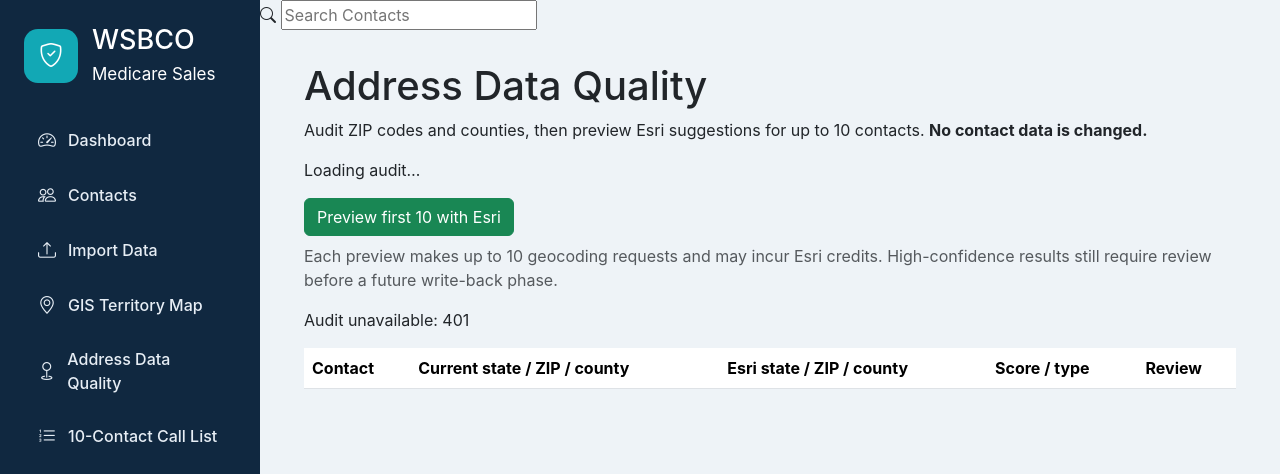
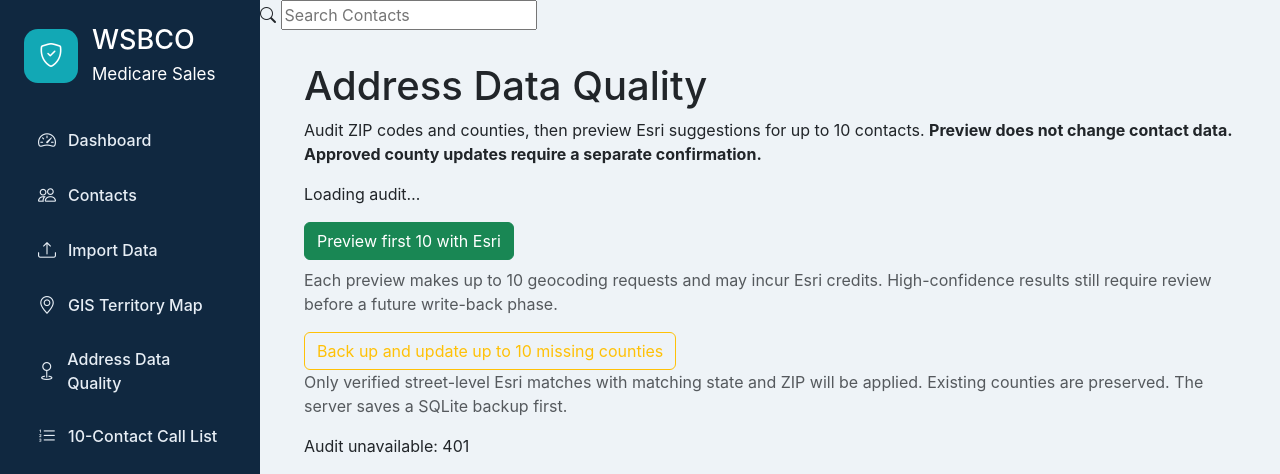
Before and after one commit to wsb091960/WSBCO-CRM, a FastAPI app: template app/templates/address_cleanup.html in a window 1280 px wide. Shown: the top 474 px of the page. Run offline with FastAPI, Linux system fonts and the light colour scheme; the template is opened without the code that fills it, so the values that code supplies are empty.

Commit message:
Add explicit confirm-to-update button and backup results

```diff
--- a/app/templates/address_cleanup.html
+++ b/app/templates/address_cleanup.html
@@ -3,11 +3,11 @@
 {% block content %}
 <section class="container-fluid">
 <h1>Address Data Quality</h1>
-<p>Audit ZIP codes and counties, then preview Esri suggestions for up to 10 contacts. <strong>No contact data is changed.</strong></p>
+<p>Audit ZIP codes and counties, then preview Esri suggestions for up to 10 contacts. <strong>Preview does not change contact data. Approved county updates require a separate confirmation.</strong></p>
 <div class="row g-3 mb-3" id="stats"><div class="col">Loading audit…</div></div>
 <button class="btn btn-success" id="preview" type="button">Preview first 10 with Esri</button>
 <p class="text-muted mt-2">Each preview makes up to 10 geocoding requests and may incur Esri credits. High-confidence results still require review before a future write-back phase.</p>
-<p id="status" role="status"></p>
+<div class="mt-3 mb-3"><button class="btn btn-outline-warning" id="apply" type="button">Back up and update up to 10 missing counties</button><p class="text-muted">Only verified street-level Esri matches with matching state and ZIP will be applied. Existing counties are preserved. The server saves a SQLite backup first.</p></div><p id="status" role="status"></p>
 <div class="table-responsive"><table class="table table-striped"><thead><tr><th>Contact</th><th>Current state / ZIP / county</th><th>Esri state / ZIP / county</th><th>Score / type</th><th>Review</th></tr></thead><tbody id="results"></tbody></table></div>
 </section>
 <script>
@@ -16,6 +16,17 @@ const status=document.getElementById('status'), results=document.getElementById(
 const audit=await fetch('/address-cleanup/audit');
 if(audit.ok){const a=await audit.json();document.getElementById('stats').textContent='Total: '+a.total+' · Missing/invalid ZIP: '+a.missing_zip+' · Missing county: '+a.missing_county+' · Missing street: '+a.missing_street+' · Ready for geocoding: '+a.ready_for_geocoding;}
 else status.textContent='Audit unavailable: '+audit.status;
+document.getElementById('apply').onclick=async()=>{
+if(!confirm('Create a database backup, call Esri for up to 10 missing-county contacts, and save verified county values?'))return;
+status.textContent='Backing up database and checking Esri matches…';
+try {
+const r=await fetch('/address-cleanup/apply-first-10',{method:'POST'}),d=await r.json();
+if(!r.ok)throw Error(d.detail||r.status);
+status.textContent='Checked '+d.checked+'; updated '+d.updated.length+'; skipped '+d.skipped.length+'. Backup: '+d.backup_file;
+const a=await fetch('/address-cleanup/audit').then(r=>r.json());
+document.getElementById('stats').textContent='Total: '+a.total+' · Missing/invalid ZIP: '+a.missing_zip+' · Missing county: '+a.missing_county+' · Missing street: '+a.missing_street+' · Ready for geocoding: '+a.ready_for_geocoding;
+}catch(e){status.textContent='Update stopped: '+e.message;}
+};
 document.getElementById('preview').onclick=async()=>{
 status.textContent='Requesting up to 10 Esri matches…';results.replaceChildren();
 try{
```
